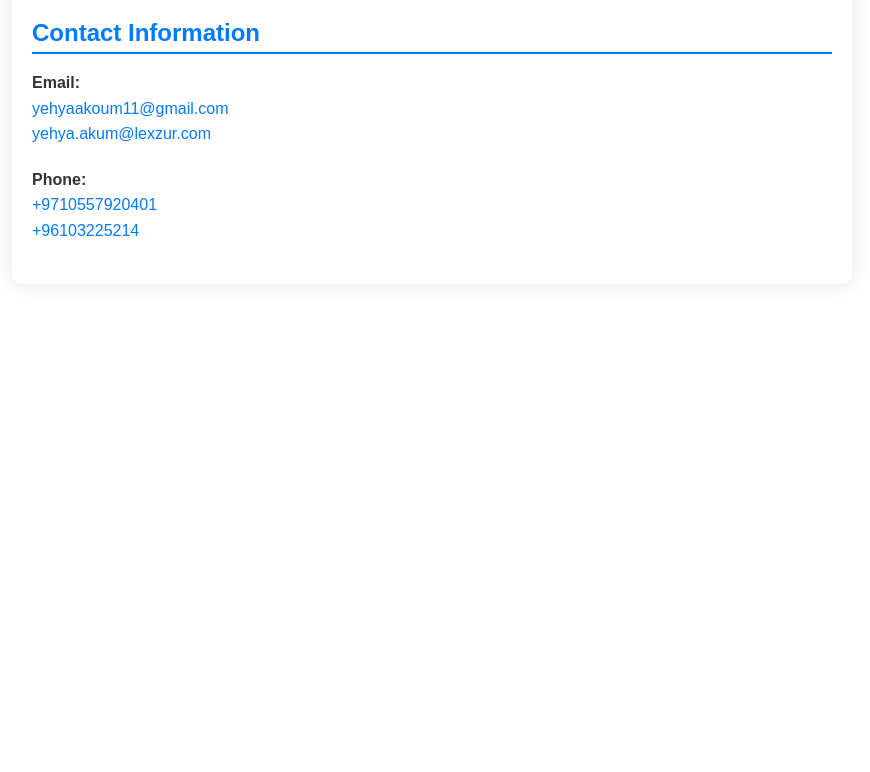
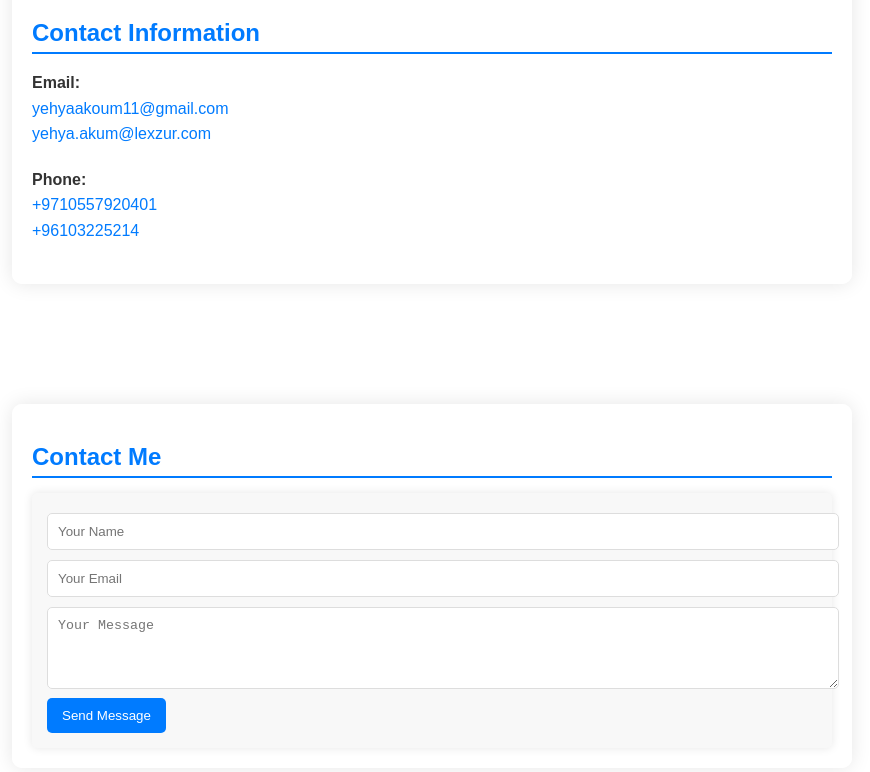
Before and after one commit to yehyaakoum/yehyak, a plain HTML site: page index.html in a window 1280 px wide. Shown: the part 1795-2567 px from the top of the page, without its empty margins (208-1078 px from the left). Before the commit the page ends 2099 px from the top, so only its background shows below. Drawn offline with Linux system fonts and the light colour scheme.

Commit message:
Update index.html

```diff
--- a/index.html
+++ b/index.html
@@ -192,6 +192,91 @@ Telecommunication Intern <br><a href="https://www.ogero.gov.lb/">Ogero</a>, Beir
             </span>
         </p>
     </div>
+    <!DOCTYPE html>
+<html lang="en">
+
+<head>
+    <meta charset="UTF-8">
+    <meta name="viewport" content="width=device-width, initial-scale=1.0">
+    <title>Yehya El Akoum - Personal Website</title>
+    <link rel="icon" href="y.png" type="image/x-icon">
+    <style>
+        body {
+            font-family: Arial, sans-serif;
+            margin: 0;
+            padding: 0;
+            color: #333;
+            overflow-x: hidden;
+        }
+        video {
+            position: fixed;
+            top: 0;
+            left: 0;
+            width: 100%;
+            height: 100%;
+            object-fit: cover;
+            z-index: -1;
+        }
+        .container {
+            max-width: 800px;
+            margin: 120px auto 20px;
+            padding: 20px;
+            background-color: rgba(255, 255, 255, 0.9);
+            border-radius: 10px;
+            box-shadow: 0 0 20px rgba(0, 0, 0, 0.1);
+        }
+        h2 {
+            color: #007bff;
+            font-size: 24px;
+            border-bottom: 2px solid #007bff;
+            padding-bottom: 5px;
+            margin-bottom: 15px;
+        }
+        .contact-form {
+            background: #f8f8f8;
+            padding: 15px;
+            border-radius: 5px;
+            box-shadow: 0 0 10px rgba(0, 0, 0, 0.1);
+        }
+        .contact-form input, .contact-form textarea {
+            width: 100%;
+            padding: 10px;
+            margin: 5px 0;
+            border: 1px solid #ddd;
+            border-radius: 5px;
+        }
+        .contact-form button {
+            background: #007bff;
+            color: white;
+            padding: 10px 15px;
+            border: none;
+            cursor: pointer;
+            border-radius: 5px;
+        }
+        .contact-form button:hover {
+            background: #0056b3;
+        }
+    </style>
+</head>
+
+<body>
+    <video autoplay loop muted playsinline>
+        <source src="vecteezy_a-woman-eye-with-connect-technology-data_47880106.mp4">
+    </video>
+
+    <div class="container">
+        <h2>Contact Me</h2>
+        <form class="contact-form" action="mailto:yehyaakoum11@gmail.com" method="post" enctype="text/plain">
+            <input type="text" name="name" placeholder="Your Name" required>
+            <input type="email" name="email" placeholder="Your Email" required>
+            <textarea name="message" placeholder="Your Message" rows="4" required></textarea>
+            <button type="submit">Send Message</button>
+        </form>
+    </div>
+</body>
+</html>
+
+
 
 </body>
 
```
